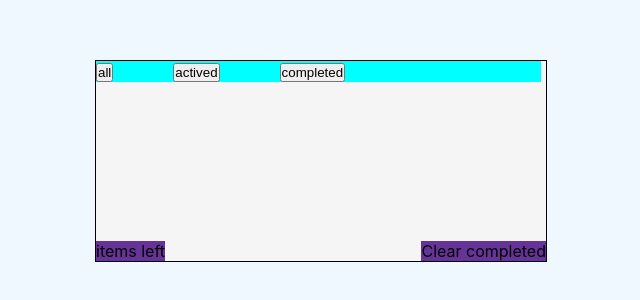
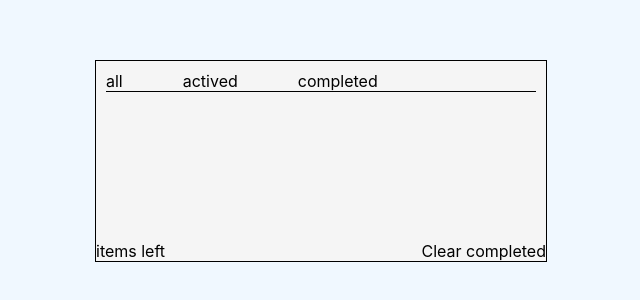
Before and after one commit to yangdepp/to-do-list, a React (Create React App) app: page / in a window 1280 px wide. Shown: the part 240-540 px from the top of the page, without its empty margins (295-935 px from the left). Built offline with nearby package versions, Linux system fonts and the light colour scheme.

Commit message:
feat:html结构和js功能

```diff
--- a/public/index.html
+++ b/public/index.html
@@ -19,7 +19,6 @@
       Notice the use of %PUBLIC_URL% in the tags above.
       It will be replaced with the URL of the `public` folder during the build.
       Only files inside the `public` folder can be referenced from the HTML.
-
       Unlike "/favicon.ico" or "favicon.ico", "%PUBLIC_URL%/favicon.ico" will
       work correctly both with client-side routing and a non-root public URL.
       Learn how to configure a non-root public URL by running `npm run build`.
@@ -32,10 +31,8 @@
     <!--
       This HTML file is a template.
       If you open it directly in the browser, you will see an empty page.
-
       You can add webfonts, meta tags, or analytics to this file.
       The build step will place the bundled scripts into the <body> tag.
-
       To begin the development, run `npm start` or `yarn start`.
       To create a production bundle, use `npm run build` or `yarn build`.
     -->
--- /dev/null
+++ b/public/main.js
@@ -0,0 +1,3 @@
+function my$(id){
+    return document.getElementById(id)
+}
--- a/src/App.css
+++ b/src/App.css
@@ -1,6 +1,9 @@
 *{
   margin: 0;
   padding: 0;
+}
+ul {
+  list-style-type: none;
 }
 html{
   background-color: aliceblue;
@@ -16,8 +19,13 @@ html{
   margin: -100px 0 0 -250px;
 }
 .headerContent{
-  background-color: aqua;
   margin-right: 5px;
+  margin: 10px;
+  border-bottom: 1px solid black;
+}
+.headerContent-copy{
+  display: non;
+
 }
 .bto1{
   margin-right: 60px;
@@ -32,12 +40,10 @@ html{
   left: 0;
   bottom: 0;
   z-index: 2;
-  background-color: rebeccapurple;
 }
 .right{
   position: absolute;
   right: 0;
   bottom: 0;
   z-index: 2;
-  background-color: rebeccapurple;
 }
--- a/src/App.js
+++ b/src/App.js
@@ -1,22 +1,34 @@
 import './App.css';
+
 
 function App() {
   return (
     <div>
       <div className="App">
         <div className='headerContent'>
-          <button className='bto1'>all</button>
-          <button className='bto1'>actived</button>
-          <button className='bto1'>completed</button>
+          <span className='bto1'>all</span>
+          <span className='bto1'>actived</span>
+          <span className='bto1'>completed</span>
+        </div>
+        <div>
+          <ul>
+            <li></li>
+            <li></li>
+            <li></li>
+          </ul>
         </div>
         <div className='bodyContent'></div>
-
-          <span className='left'>items left</span>
-          <span className='right'>Clear completed</span>
-
+        <span className='left'>items left</span>
+        <span className='right'>Clear completed</span>
       </div>
     </div>
   );
 }
+function Lable(){
 
+   const box=document.getElementsByClassName('.App')
+   console.log(box)
+   return
+}
+Lable()
 export default App;
```
